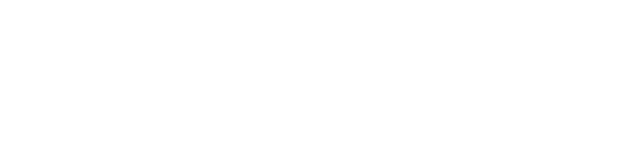
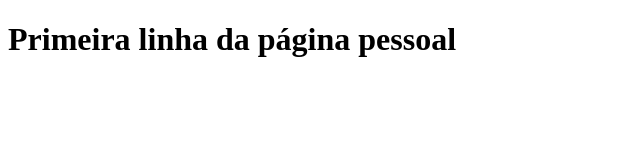
Before and after one commit to wab030/paginapessoal, a plain HTML site: page index.html in a window 1280 px wide. Shown: the whole page, without its empty margins (0-640 px from the left). Drawn offline with Linux system fonts and the light colour scheme.

Commit message:
Adicionada a primeira linha do arquivo

```diff
--- a/index.html
+++ b/index.html
@@ -4,6 +4,7 @@
 	<title>Página Pessoal de André Bordignon</title>
 </head>
 <body>
+	<h1>Primeira linha da página pessoal</h1>
 
 </body>
 </html>
```
